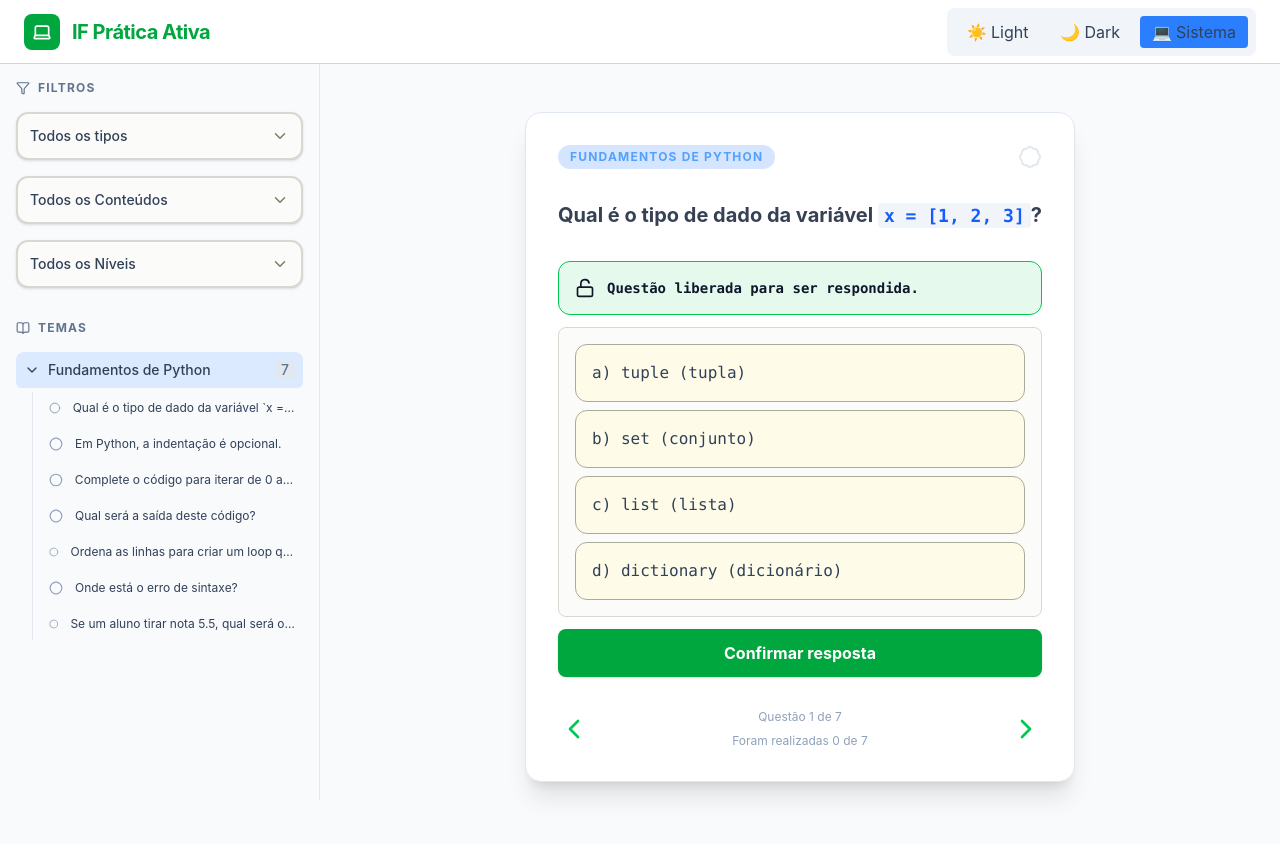
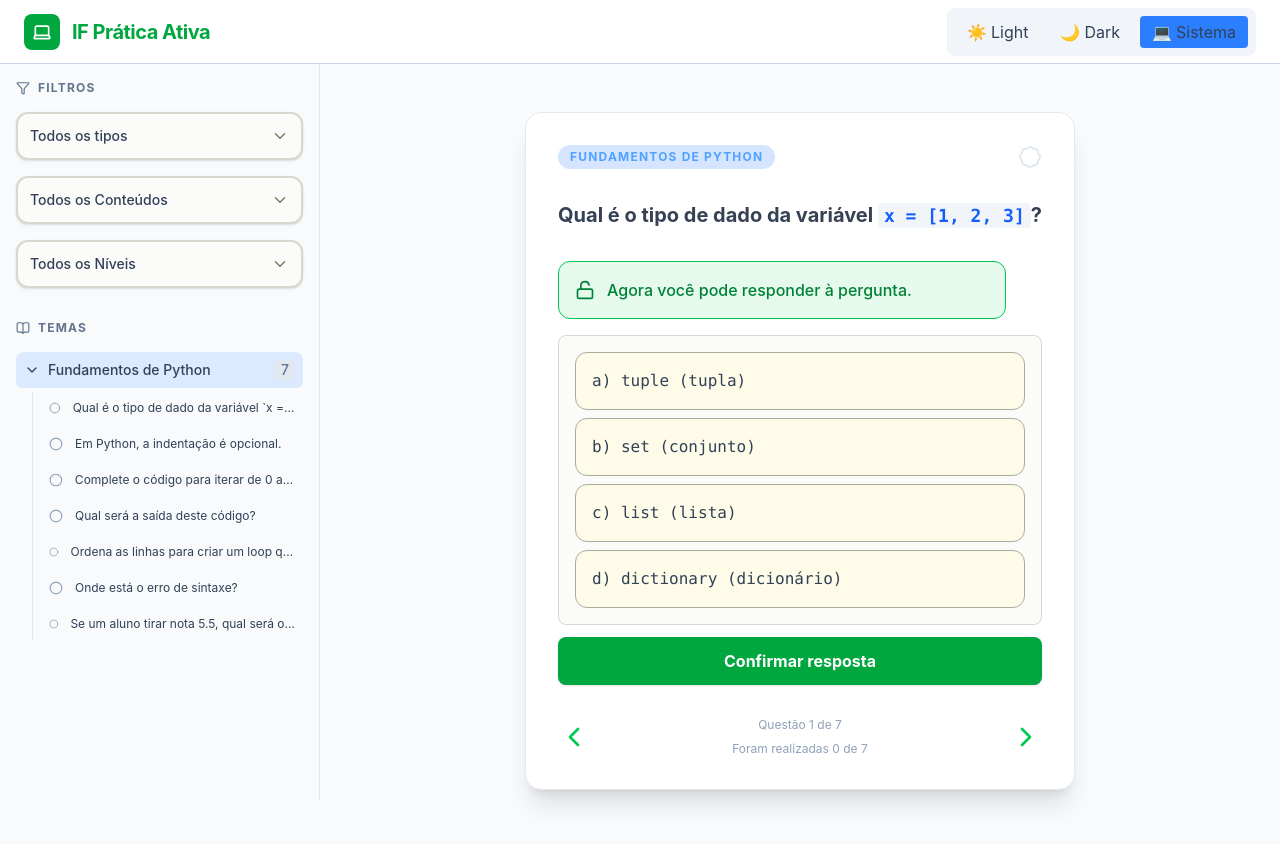
Before and after one commit to ArthurAssuncao/if-pratica-ativa, a React (Vite) app: page / in a window 1280 px wide. Shown: the top 844 px of the page. Built offline with nearby package versions, Linux system fonts and the light colour scheme.

Commit message:
fix: timer

```diff
--- a/src/components/Quiz.tsx
+++ b/src/components/Quiz.tsx
@@ -93,7 +93,7 @@ export default function Quiz({ quizData, tipo, idQuestaoAtual }: QuizProps) {
     }
   };
 
-  const validarResposta = (acertou: boolean) => {
+  const validateAnswer = (acertou: boolean) => {
     if (!questoes) return;
 
     if (acertou) {
@@ -153,8 +153,9 @@ export default function Quiz({ quizData, tipo, idQuestaoAtual }: QuizProps) {
         <div className="mb-8 flex flex-col gap-4">
           <QuestionSelector
             data={questoes[atual]}
-            aoResponder={validarResposta}
-            respondido={feedback !== null}
+            onAnswer={validateAnswer}
+            isAbleToAnswer={false}
+            disabled={feedback !== null}
           />
           {feedback && (
             <Feedback
--- a/src/components/questions/ClickOnErrorQuestion.tsx
+++ b/src/components/questions/ClickOnErrorQuestion.tsx
@@ -4,7 +4,7 @@ import toast from "react-hot-toast";
 import { BaseQuestionProps } from "types/question";
 import { QuestionClickOnError } from "types/quiz";
 import { createQuestion } from "./QuestionFactory";
-import { TimeToResponse } from "./util/TimeToResponse";
+import { TimeToAnswer } from "./util/TimeToAnswer";
 
 interface ClickOnErrorQuestionProps extends BaseQuestionProps {
   data: QuestionClickOnError;
@@ -14,12 +14,12 @@ export const ClickOnErrorQuestion = createQuestion<
   ClickOnErrorQuestionProps,
   QuestionClickOnError
 >({
-  validarResposta: ({ resposta, data }) => {
+  validateAnswer: ({ resposta, data }) => {
     return resposta === data.respostaCorreta.toString();
   },
 
-  Component: ({ data, aoResponder, validarResposta }) => {
-    const [isAbleToRespond, setIsAbleToRespond] = React.useState(false);
+  Component: ({ data, onAnswer, validateAnswer }) => {
+    const [isAbleToAnswer, setisAbleToAnswer] = React.useState(false);
     const [opcaoSelecionada, setOpcaoSelecionada] = React.useState(-1);
 
     const handleClick = (index: number) => {
@@ -27,22 +27,22 @@ export const ClickOnErrorQuestion = createQuestion<
     };
 
     const handleConfirmar = () => {
-      if (!isAbleToRespond) {
+      if (!isAbleToAnswer) {
         toast.error("Você não pode responder ainda!");
         return;
       }
 
-      const acertou = validarResposta({
+      const acertou = validateAnswer({
         resposta: opcaoSelecionada.toString(),
         data,
       });
 
-      aoResponder(acertou);
+      onAnswer(acertou);
     };
 
     return (
       <div className="flex flex-col gap-4">
-        <TimeToResponse onTimerEnd={() => setIsAbleToRespond(true)} />
+        <TimeToAnswer onTimerEnd={() => setisAbleToAnswer(true)} />
 
         <div className="bg-olive-50 dark:bg-slate-900 border-olive-300 dark:border-slate-600 rounded-lg font-mono border">
           <div className="bg-yellow-50 dark:bg-blue-500/10 flex flex-col gap-2 p-4">
--- a/src/components/questions/FillQuestion.tsx
+++ b/src/components/questions/FillQuestion.tsx
@@ -1,12 +1,11 @@
 import { ButtonConfirm } from "components/ui/ButtonConfirm";
 import { SyntaxHighlighterCustom } from "components/ui/SyntaxHighlighterCustom";
-import React, { useState } from "react";
+import { useState } from "react";
 import toast from "react-hot-toast";
 import { BaseQuestionProps } from "types/question";
 import { QuestionFillQuestion } from "types/quiz";
 import { ajustarResposta } from "util/Quiz";
 import { createQuestion } from "./QuestionFactory";
-import { TimeToResponse } from "./util/TimeToResponse";
 
 interface FillQuestionProps extends BaseQuestionProps {
   data: QuestionFillQuestion;
@@ -16,33 +15,31 @@ export const FillQuestion = createQuestion<
   FillQuestionProps,
   QuestionFillQuestion
 >({
-  validarResposta: ({ resposta, data }) => {
+  validateAnswer: ({ resposta, data }) => {
     const isRespostaCorreta =
       ajustarResposta(data.respostaCorreta) === resposta;
     return isRespostaCorreta;
   },
 
-  Component: ({ data, aoResponder, validarResposta }) => {
+  Component: ({ data, onAnswer, isAbleToAnswer, validateAnswer }) => {
     const [valor, setValor] = useState("");
-    const [isAbleToRespond, setIsAbleToRespond] = React.useState(false);
 
     const handleConfirmar = () => {
-      if (!isAbleToRespond) {
+      if (!isAbleToAnswer) {
         toast.error("Você não pode responder ainda!");
         return;
       }
 
-      const acertou = validarResposta({
+      const acertou = validateAnswer({
         resposta: valor,
         data,
       });
 
-      aoResponder(acertou);
+      onAnswer(acertou);
     };
 
     return (
       <div className="flex flex-col gap-4">
-        <TimeToResponse onTimerEnd={() => setIsAbleToRespond(true)} />
         <div className="bg-olive-50 dark:bg-slate-900 text-slate-700 dark:text-slate-200 p-6 rounded-lg font-mono flex flex-col">
           <SyntaxHighlighterCustom showLineNumbers={false}>
             {data.codigo || ""}
@@ -56,7 +53,7 @@ export const FillQuestion = createQuestion<
           onChange={(e) => setValor(e.target.value)}
           onKeyDown={(e) => e.key === "Enter" && handleConfirmar()}
         />
-        <ButtonConfirm onClick={handleConfirmar} disabled={!isAbleToRespond} />
+        <ButtonConfirm onClick={handleConfirmar} disabled={!isAbleToAnswer} />
       </div>
     );
   },
--- a/src/components/questions/FlowchartNewQuestion.tsx
+++ b/src/components/questions/FlowchartNewQuestion.tsx
@@ -15,7 +15,6 @@ import { SyntaxHighlighterCustom } from "components/ui/SyntaxHighlighterCustom";
 import { BaseQuestionProps } from "types/question";
 import { QuestionFlowchartnNew } from "types/quiz";
 import { createQuestion } from "./QuestionFactory";
-import { TimeToResponse } from "./util/TimeToResponse";
 
 interface FlowchartNewQuestionProps extends BaseQuestionProps {
   data: QuestionFlowchartnNew;
@@ -25,40 +24,39 @@ export const FlowchartNewQuestion = createQuestion<
   FlowchartNewQuestionProps,
   QuestionFlowchartnNew
 >({
-  validarResposta: ({ resposta, data }) => {
+  validateAnswer: ({ resposta, data }) => {
     return resposta === data.respostaCorreta.toString();
   },
 
-  Component: ({ data, aoResponder, validarResposta }) => {
-    const [isAbleToRespond, setIsAbleToRespond] = useState(false);
+  Component: ({ data, onAnswer, isAbleToAnswer, validateAnswer }) => {
     const [nodes, setNodes, onNodesChange] = useNodesState<Node>([]);
     const [edges, setEdges, onEdgesChange] = useEdgesState<Edge>([]);
     const [nodeSelected, setNodeSelected] = useState<string>("");
 
     const handleClick = useCallback(
       (label: string) => {
-        if (isAbleToRespond) {
+        if (isAbleToAnswer) {
           setNodeSelected(label);
           return;
         }
         toast.error("Aguarde o tempo de leitura!");
       },
-      [isAbleToRespond],
+      [isAbleToAnswer],
     );
 
     const handleConfirmar = useCallback(() => {
-      if (!isAbleToRespond) {
+      if (!isAbleToAnswer) {
         toast.error("Você não pode responder ainda!");
         return;
       }
 
-      const acertou = validarResposta({
+      const acertou = validateAnswer({
         resposta: nodeSelected,
         data,
       });
 
-      aoResponder(acertou);
-    }, [aoResponder, data, isAbleToRespond, nodeSelected, validarResposta]);
+      onAnswer(acertou);
+    }, [onAnswer, data, isAbleToAnswer, nodeSelected, validateAnswer]);
 
     // Construção do fluxo com auto-layout
     useEffect(() => {
@@ -163,12 +161,10 @@ export const FlowchartNewQuestion = createQuestion<
           return node;
         }),
       );
-    }, [isAbleToRespond, setNodes, handleClick]);
+    }, [isAbleToAnswer, setNodes, handleClick]);
 
     return (
       <div className="flex flex-col gap-6 w-full items-center">
-        <TimeToResponse onTimerEnd={() => setIsAbleToRespond(true)} />
-
         <div className="w-full text-center mb-2">
           <h2 className="text-lg font-bold text-slate-700 dark:text-slate-200">
             {data.pergunta}
@@ -200,7 +196,7 @@ export const FlowchartNewQuestion = createQuestion<
 
         <ButtonConfirm
           onClick={handleConfirmar}
-          disabled={!isAbleToRespond || nodeSelected === ""}
+          disabled={!isAbleToAnswer || nodeSelected === ""}
           label={
             nodeSelected
               ? `Confirmar: ${nodeSelected}`
--- a/src/components/questions/MultipleChoiceQuestion.tsx
+++ b/src/components/questions/MultipleChoiceQuestion.tsx
@@ -5,7 +5,6 @@ import { BaseQuestionProps } from "types/question";
 import { QuestionMultipleChoice } from "types/quiz";
 import { getLetraByIndex } from "util/Quiz";
 import { createQuestion } from "./QuestionFactory";
-import { TimeToResponse } from "./util/TimeToResponse";
 
 interface MultipleChoiceQuestionProps extends BaseQuestionProps {
   data: QuestionMultipleChoice;
@@ -15,31 +14,29 @@ export const MultipleChoiceQuestion = createQuestion<
   MultipleChoiceQuestionProps,
   QuestionMultipleChoice
 >({
-  validarResposta: ({ resposta, data }) => {
+  validateAnswer: ({ resposta, data }) => {
     return resposta === data.respostaCorreta.toString();
   },
 
-  Component: ({ data, aoResponder, validarResposta }) => {
-    const [isAbleToRespond, setIsAbleToRespond] = React.useState(false);
+  Component: ({ data, onAnswer, isAbleToAnswer, validateAnswer }) => {
     const [optionSelected, setOptionSelected] = React.useState("");
 
     const handleConfirmar = () => {
-      if (!isAbleToRespond) {
+      if (!isAbleToAnswer) {
         toast.error("Você não pode responder ainda!");
         return;
       }
 
-      const acertou = validarResposta({
+      const acertou = validateAnswer({
         resposta: optionSelected.toString(),
         data,
       });
 
-      aoResponder(acertou);
+      onAnswer(acertou);
     };
 
     return (
       <div className="grid gap-3">
-        <TimeToResponse onTimerEnd={() => setIsAbleToRespond(true)} />
         <div className="bg-olive-50 dark:bg-slate-900 border-olive-300 dark:border-slate-600 p-4 rounded-lg font-mono border  flex flex-col gap-2">
           {data.opcoes?.map((opt, index) => (
             <button
@@ -52,7 +49,7 @@ export const MultipleChoiceQuestion = createQuestion<
             </button>
           ))}
         </div>
-        <ButtonConfirm onClick={handleConfirmar} disabled={!isAbleToRespond} />
+        <ButtonConfirm onClick={handleConfirmar} disabled={!isAbleToAnswer} />
       </div>
     );
   },
--- a/src/components/questions/OutputQuestion.tsx
+++ b/src/components/questions/OutputQuestion.tsx
@@ -1,12 +1,11 @@
 import { ButtonConfirm } from "components/ui/ButtonConfirm";
 import { SyntaxHighlighterCustom } from "components/ui/SyntaxHighlighterCustom";
-import React, { useState } from "react";
+import { useState } from "react";
 import toast from "react-hot-toast";
 import { BaseQuestionProps } from "types/question";
 import { QuestionOutput } from "types/quiz";
 import { ajustarResposta } from "util/Quiz";
 import { createQuestion } from "./QuestionFactory";
-import { TimeToResponse } from "./util/TimeToResponse";
 
 interface OutputQuestionProps extends BaseQuestionProps {
   data: QuestionOutput;
@@ -16,32 +15,29 @@ export const OutputQuestion = createQuestion<
   OutputQuestionProps,
   QuestionOutput
 >({
-  validarResposta: ({ resposta, data }) => {
+  validateAnswer: ({ resposta, data }) => {
     return ajustarResposta(resposta) === ajustarResposta(data.respostaCorreta);
   },
 
-  Component: ({ data, aoResponder, validarResposta }) => {
+  Component: ({ data, onAnswer, isAbleToAnswer, validateAnswer }) => {
     const [valor, setValor] = useState("");
 
-    const [isAbleToRespond, setIsAbleToRespond] = React.useState(false);
-
     const handleConfirmar = () => {
-      if (!isAbleToRespond) {
+      if (!isAbleToAnswer) {
         toast.error("Você não pode responder ainda!");
         return;
       }
 
-      const acertou = validarResposta({
+      const acertou = validateAnswer({
         resposta: valor,
         data,
       });
 
-      aoResponder(acertou);
+      onAnswer(acertou);
     };
 
     return (
       <div className="flex flex-col gap-4 ">
-        <TimeToResponse onTimerEnd={() => setIsAbleToRespond(true)} />
         <div className="bg-yellow-50 dark:bg-blue-500/10 border-olive-300 dark:border-slate-600 text-slate-700 dark:text-slate-200 p-4 rounded-lg  font-mono leading-relaxed overflow-x-auto border">
           <SyntaxHighlighterCustom className="">
             {data.codigo || ""}
@@ -55,7 +51,7 @@ export const OutputQuestion = createQuestion<
           onKeyDown={(e) => e.key === "Enter" && handleConfirmar()}
         />
 
-        <ButtonConfirm onClick={handleConfirmar} disabled={!isAbleToRespond} />
+        <ButtonConfirm onClick={handleConfirmar} disabled={!isAbleToAnswer} />
       </div>
     );
   },
--- a/src/components/questions/QuestionFactory.tsx
+++ b/src/components/questions/QuestionFactory.tsx
@@ -5,16 +5,16 @@ export function createQuestion<
   TProps extends BaseQuestionProps,
   TData extends BaseQuestion,
 >(config: {
-  validarResposta: (input: { resposta: string; data: TData }) => boolean;
+  validateAnswer: (input: { resposta: string; data: TData }) => boolean;
   Component: React.FC<
     TProps & {
-      validarResposta: (input: { resposta: string; data: TData }) => boolean;
+      validateAnswer: (input: { resposta: string; data: TData }) => boolean;
     }
   >;
 }) {
   const WrappedComponent: React.FC<TProps> = (props) => {
     return (
-      <config.Component {...props} validarResposta={config.validarResposta} />
+      <config.Component {...props} validateAnswer={config.validateAnswer} />
     );
   };
 
--- a/src/components/questions/QuestionSelector.tsx
+++ b/src/components/questions/QuestionSelector.tsx
@@ -1,3 +1,4 @@
+import { useState } from "react";
 import { BaseQuestionProps } from "types/question";
 import {
   QuestionClickOnError,
@@ -14,20 +15,32 @@ import { FlowchartNewQuestion } from "./FlowchartNewQuestion";
 import { MultipleChoiceQuestion } from "./MultipleChoiceQuestion";
 import { OutputQuestion } from "./OutputQuestion";
 import { RearrangeQuestion } from "./RearrangeQuestion";
+import { TimeToAnswer } from "./util/TimeToAnswer";
 
 interface QuestionSelectorProps extends BaseQuestionProps {
   data: QuestionTypes;
-  respondido: boolean;
 }
 
 export const QuestionSelector = ({
   data,
-  aoResponder,
-  respondido,
+  disabled,
+  onAnswer,
 }: QuestionSelectorProps) => {
+  const [isAbleToAnswer, setisAbleToAnswer] = useState(false);
+  const isAnswered = disabled;
+  const [unlockedQuestions, setUnlockedQuestions] = useState<Set<number>>(
+    new Set(),
+  );
+  const isCurrentUnlocked = unlockedQuestions.has(data.id);
+
+  const handleTimerEnd = () => {
+    setUnlockedQuestions((prev) => new Set(prev).add(data.id));
+    setisAbleToAnswer(true);
+  };
+
   const getQuestionComponent = (
     data: QuestionTypes,
-    aoResponder: BaseQuestionProps["aoResponder"],
+    onAnswer: BaseQuestionProps["onAnswer"],
   ) => {
     switch (data.tipo) {
       case "multipla_escolha":
@@ -35,42 +48,54 @@ export const QuestionSelector = ({
         return (
           <MultipleChoiceQuestion
             data={data as QuestionMultipleChoice}
-            aoResponder={aoResponder}
+            onAnswer={onAnswer}
+            isAbleToAnswer={isAbleToAnswer}
+            disabled={isAnswered}
           />
         );
       case "lacuna":
         return (
           <FillQuestion
             data={data as QuestionFillQuestion}
-            aoResponder={aoResponder}
+            onAnswer={onAnswer}
+            isAbleToAnswer={isAbleToAnswer}
+            disabled={isAnswered}
           />
         );
       case "predicao":
         return (
           <OutputQuestion
             data={data as QuestionOutput}
-            aoResponder={aoResponder}
+            onAnswer={onAnswer}
+            isAbleToAnswer={isAbleToAnswer}
+            disabled={isAnswered}
           />
         );
       case "ordenacao":
         return (
           <RearrangeQuestion
             data={data as QuestionRearrange}
-            aoResponder={aoResponder}
+            onAnswer={onAnswer}
+            isAbleToAnswer={isAbleToAnswer}
+            disabled={isAnswered}
           />
         );
       case "clique_erro":
         return (
           <ClickOnErrorQuestion
             data={data as QuestionClickOnError}
-            aoResponder={aoResponder}
+            onAnswer={onAnswer}
+            isAbleToAnswer={isAbleToAnswer}
+            disabled={isAnswered}
           />
         );
       case "fluxograma_novo":
         return (
           <FlowchartNewQuestion
             data={data as QuestionFlowchartnNew}
-            aoResponder={aoResponder}
+            onAnswer={onAnswer}
+            isAbleToAnswer={isAbleToAnswer}
+            disabled={isAnswered}
           />
         );
       default:
@@ -78,13 +103,39 @@ export const QuestionSelector = ({
     }
   };
 
-  const componente = getQuestionComponent(data, aoResponder);
+  const componente = getQuestionComponent(data, onAnswer);
 
   if (!componente) return null;
 
   return (
     <div className="flex flex-col gap-4">
-      <div className={`${respondido ? "" : ""}`}>{componente}</div>
+      <TimeToAnswer
+        key={data.id}
+        onTimerEnd={() => handleTimerEnd()}
+        countTimer={!isCurrentUnlocked}
+      />
+
+      {/* Container do componente */}
+      <div className="relative group">
+        {/* O Componente */}
+        <div
+          className={
+            !isAbleToAnswer || disabled
+              ? "opacity-50 grayscale transition-all"
+              : "transition-all"
+          }
+        >
+          {componente}
+        </div>
+
+        {!isAbleToAnswer ||
+          (disabled && (
+            <div
+              className="absolute inset-0 z-10 cursor-not-allowed bg-white/20 dark:bg-white/20"
+              onClick={(e) => e.stopPropagation()}
+            />
+          ))}
+      </div>
     </div>
   );
 };
--- a/src/components/questions/RearrangeQuestion.tsx
+++ b/src/components/questions/RearrangeQuestion.tsx
@@ -5,7 +5,6 @@ import toast from "react-hot-toast";
 import { BaseQuestionProps } from "types/question";
 import { OrdenacaoLinha, QuestionRearrange } from "types/quiz";
 import { createQuestion } from "./QuestionFactory";
-import { TimeToResponse } from "./util/TimeToResponse";
 
 interface RearrangeQuestionProps extends BaseQuestionProps {
   data: QuestionRearrange;
@@ -15,14 +14,13 @@ export const RearrangeQuestion = createQuestion<
   RearrangeQuestionProps,
   QuestionRearrange
 >({
-  validarResposta: ({ resposta, data }) => {
+  validateAnswer: ({ resposta, data }) => {
     return resposta === data.respostaCorreta.toString();
   },
 
-  Component: ({ data, aoResponder, validarResposta }) => {
+  Component: ({ data, onAnswer, isAbleToAnswer, validateAnswer }) => {
     // Guardamos o objeto completo para ter acesso à indentação na renderização
     const [selecionadas, setSelecionadas] = useState<OrdenacaoLinha[]>([]);
-    const [isAbleToRespond, setIsAbleToRespond] = useState(false);
 
     // Filtramos as opções comparando o texto ou ID para saber o que sobra
     const opcoesDisponiveis = useMemo(() => {
@@ -49,27 +47,23 @@ export const RearrangeQuestion = createQuestion<
     const resetar = () => setSelecionadas([]);
 
     const handleConfirmar = () => {
-      if (!isAbleToRespond) {
+      if (!isAbleToAnswer) {
         toast.error("Você não pode responder ainda!");
         return;
       }
 
       const respostaFinal = selecionadas.map((s) => s.texto).join("\n");
 
-      const acertou = validarResposta({
+      const acertou = validateAnswer({
         resposta: respostaFinal,
         data,
       });
 
-      aoResponder(acertou);
+      onAnswer(acertou);
     };
 
     return (
       <div className="flex flex-col gap-6 w-full">
-        {/* Timer de segurança */}
-        <TimeToResponse onTimerEnd={() => setIsAbleToRespond(true)} />
-
-        {/* Área de Construção do Código */}
         <div
           className="flex flex-col gap-2 min-h-37.5 p-4 rounded-xl border-2 border-dashed
         bg-olive-50 dark:bg-slate-900 border-slate-300  dark:border-slate-700"
--- /dev/null
+++ b/src/components/questions/util/TimeToAnswer.tsx
@@ -0,0 +1,67 @@
+import { Timer, Unlock } from "lucide-react";
+import { useEffect, useState } from "react";
+
+interface TimeToAnswerProps {
+  segundos?: number;
+  countTimer?: boolean;
+  onTimerEnd: () => void;
+}
+
+export const TimeToAnswer = ({
+  segundos = 3,
+  countTimer = true,
+  onTimerEnd,
+}: TimeToAnswerProps) => {
+  // Se o countTimer for false, o tempo inicial já é zero
+  const [tempoRestante, setTempoRestante] = useState(countTimer ? segundos : 0);
+
+  useEffect(() => {
+    // Se não precisa contar ou já acabou, não faz nada
+    if (!countTimer || tempoRestante <= 0) {
+      if (tempoRestante <= 0) onTimerEnd();
+      return;
+    }
+
+    const interval = setInterval(() => {
+      setTempoRestante((prev) => {
+        const novoTempo = prev - 1;
+        if (novoTempo <= 0) {
+          clearInterval(interval);
+          onTimerEnd(); // Avisa o pai no momento exato que zera
+          return 0;
+        }
+        return novoTempo;
+      });
+    }, 1000);
+
+    return () => clearInterval(interval);
+    // onTimerEnd não deve estar no array para evitar loops se o pai não usar useCallback
+    // eslint-disable-next-line react-hooks/exhaustive-deps
+  }, [countTimer, segundos]);
+
+  const liberado = tempoRestante <= 0;
+
+  return (
+    <div
+      className={`flex items-center gap-3 p-4 rounded-xl border transition-all duration-500 w-full max-w-md ${
+        liberado
+          ? "border-green-500 bg-green-500/10 text-green-700 dark:text-green-400"
+          : "border-amber-500 bg-amber-500/10 text-amber-700 dark:text-amber-400"
+      }`}
+    >
+      <div className="shrink-0">
+        {liberado ? (
+          <Unlock size={20} className="animate-bounce" />
+        ) : (
+          <Timer size={20} className="animate-pulse" />
+        )}
+      </div>
+
+      <span className="font-medium text-sm lg:text-base">
+        {liberado
+          ? "Agora você pode responder à pergunta."
+          : `Aguarde ${tempoRestante}s para responder...`}
+      </span>
+    </div>
+  );
+};
--- a/src/components/questions/util/TimeToResponse.tsx
+++ /dev/null
@@ -1,58 +0,0 @@
-import { Timer, Unlock } from "lucide-react";
-import React, { useEffect, useState } from "react";
-
-interface TimeToResponseProps {
-  segundos?: number;
-  onTimerEnd: () => void;
-}
-
-export const TimeToResponse: React.FC<TimeToResponseProps> = ({
-  segundos = 3,
-  onTimerEnd,
-}) => {
-  const [tempoRestante, setTempoRestante] = useState(segundos);
-
-  // 1. O efeito foca APENAS em contar o tempo
-  useEffect(() => {
-    if (tempoRestante <= 0) return;
-
-    const timer = setInterval(() => {
-      setTempoRestante((prev) => prev - 1);
-    }, 1000);
-
-    return () => clearInterval(timer);
-  }, [tempoRestante]);
-
-  // 2. O efeito de "Finalização" foca apenas em avisar o pai
-  useEffect(() => {
-    if (tempoRestante === 0) {
-      onTimerEnd();
-    }
-  }, [tempoRestante, onTimerEnd]);
-
-  // 3. A variável 'liberado' não precisa de um useState!
-  // Ela é um "Estado Derivado" (Boa prática!)
-  const liberado = tempoRestante <= 0;
-
-  return (
-    <div
-      className={`flex items-center gap-3 p-4 rounded-xl border transition-all duration-500 ${
-        liberado
-          ? "border-green-500 bg-green-500/10"
-          : "border-amber-500 bg-amber-500/10"
-      }`}
-    >
-      {liberado ? (
-        <Unlock size={20} className="animate-bounce" />
-      ) : (
-        <Timer size={20} className="animate-spin-slow" />
-      )}
-
-      <span className="font-mono font-bold lg:text-sm">
-        {liberado
-          ? "Questão liberada para ser respondida."
-          : `Aguarde ${tempoRestante}s para responder...`}
-      </span>
-    </div>
-  );
-};
--- a/src/types/question.ts
+++ b/src/types/question.ts
@@ -1,10 +1,12 @@
 // Interface base compartilhada
 export interface BaseQuestionProps {
-  aoResponder: (correto: boolean) => void;
+  onAnswer: (correto: boolean) => void;
+  isAbleToAnswer: boolean;
+  disabled: boolean;
 }
 
 export type QuestionComponent<T extends BaseQuestionProps> = {
-  validarResposta: () => boolean;
+  validateAnswer: () => boolean;
   Component: React.FC<T>;
 };
 
```
